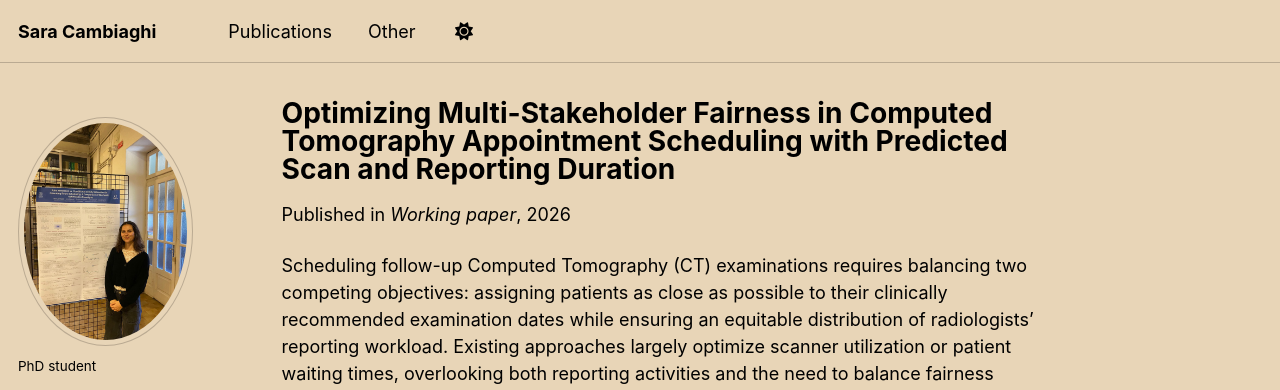
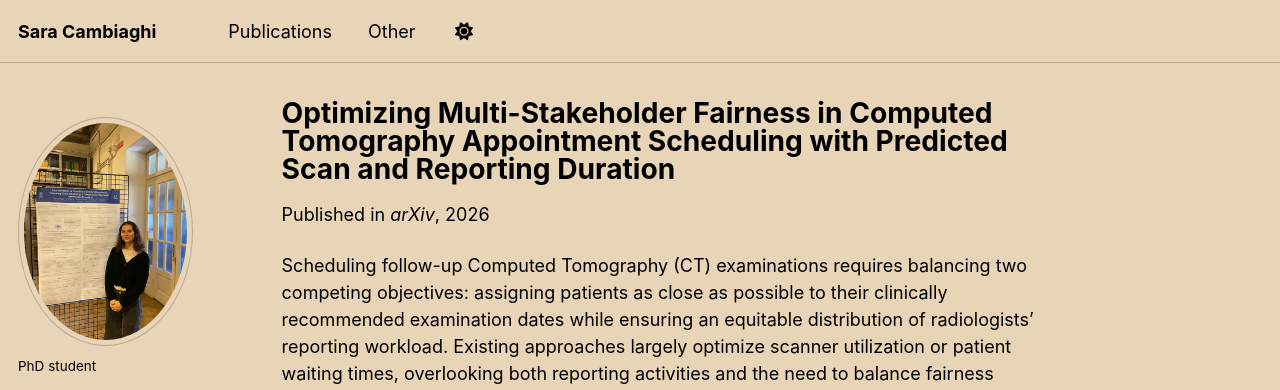
Before and after one commit to SaraCambiaghi/SaraCambiaghi.github.io, a Jekyll site: the page built from _publications/2026-01-01-ct-fairness-scheduling.md, in a window 1280 px wide and 1399 px high. Shown: the top 390 px of the window. Built offline with Jekyll 4.4.1, drawn with Linux system fonts in a browser that asks for light colours; a style sheet for code colours, icons or effects is not loaded.

Commit message:
Change publication details for CT fairness scheduling
Updated the venue, paper URL, and status for the publication.

```diff
--- a/_publications/2026-01-01-ct-fairness-scheduling.md
+++ b/_publications/2026-01-01-ct-fairness-scheduling.md
@@ -4,9 +4,9 @@ collection: publications
 permalink: /publication/2026-ct-fairness-scheduling
 excerpt: 'A predictive-prescriptive framework combining machine learning and multi-objective optimization for fairness-aware follow-up CT scheduling.'
 date: 2026-06-01
-venue: 'Working paper'
-paperurl: ''
-status: working
+venue: 'arXiv'
+paperurl: 'https://arxiv.org/abs/2608.13059'
+status: preprint
 ---
 
 Scheduling follow-up Computed Tomography (CT) examinations requires balancing two competing objectives: assigning patients as close as possible to their clinically recommended examination dates while ensuring an equitable distribution of radiologists’ reporting workload. Existing approaches largely optimize scanner utilization or patient waiting times, overlooking both reporting activities and the need to balance fairness across multiple stakeholders. Moreover, the practical value of Machine Learning (ML) predictions depends on their integration into prescriptive decision-support models.
```
